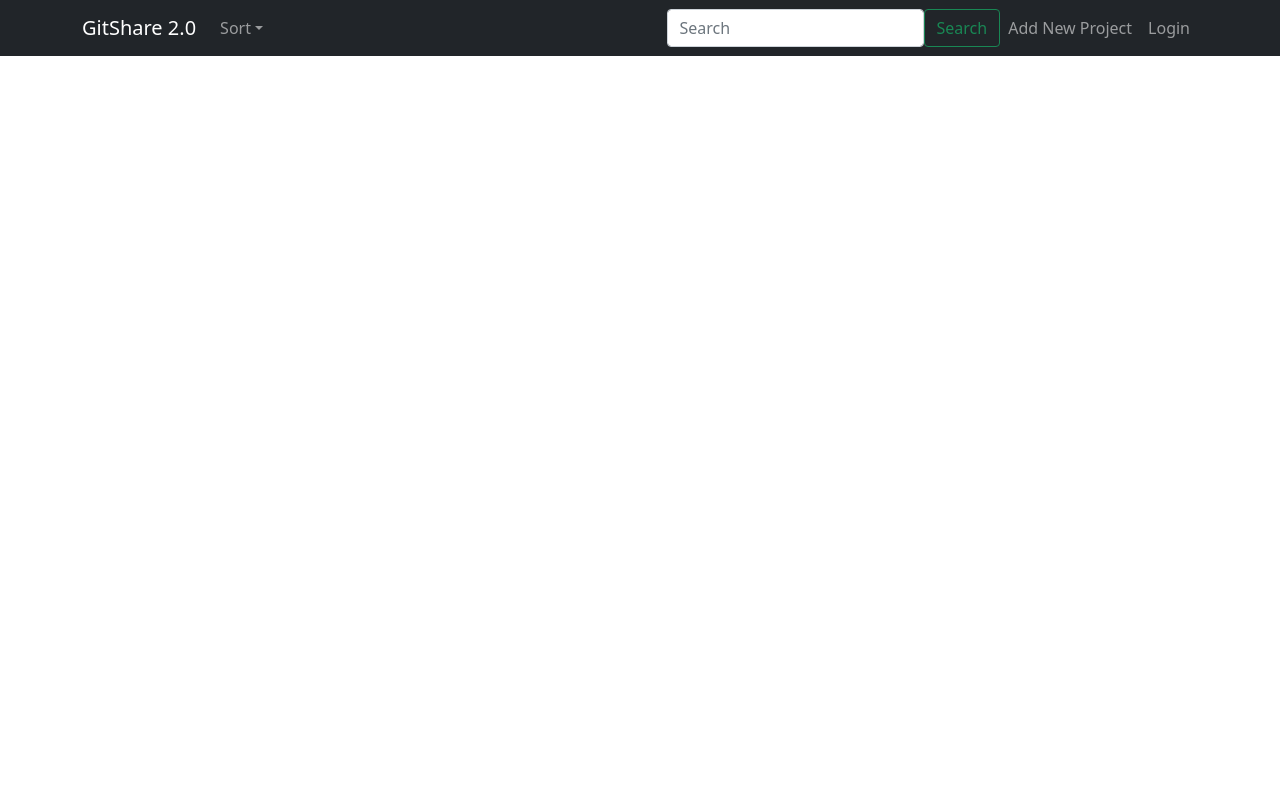
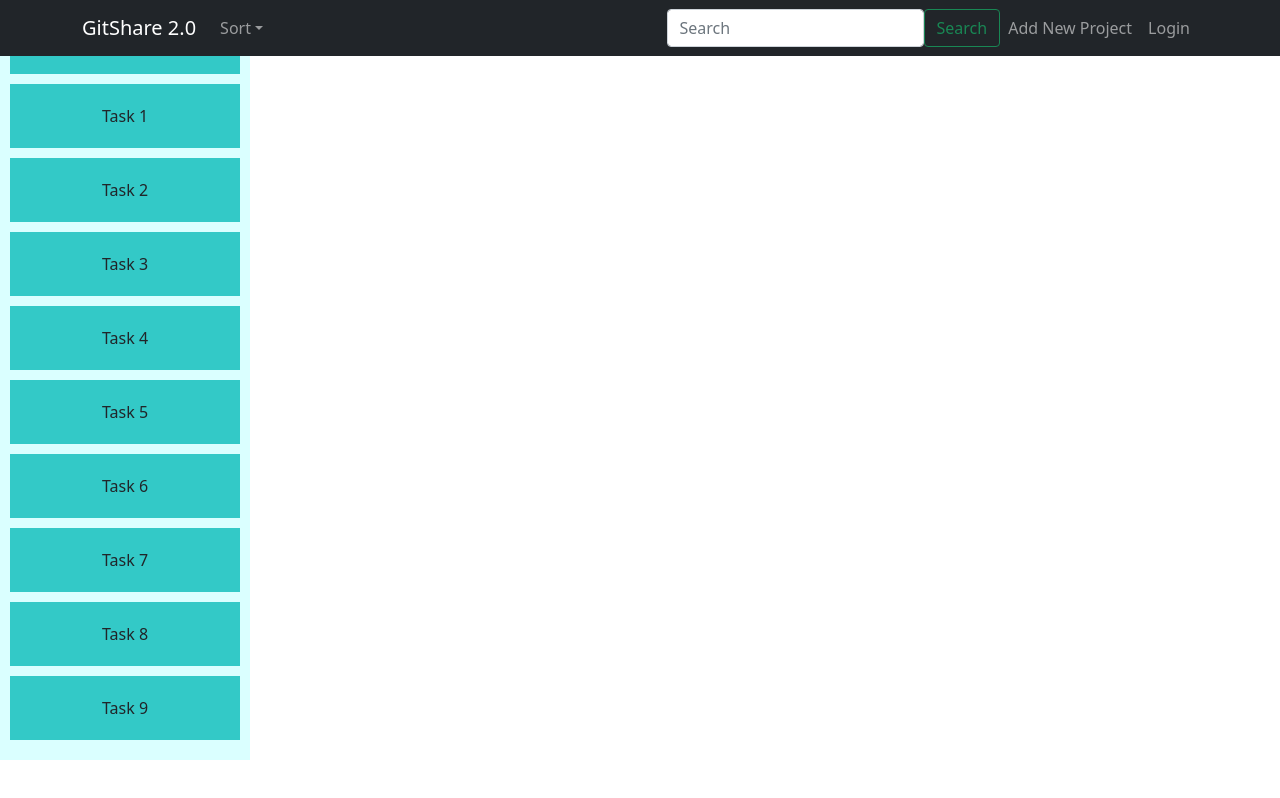
Before and after one commit to Jason-M-Bailey/git-share, a React (Create React App) app in the folder client/: page /prject in a window 1280 px wide. Built offline with nearby package versions, Linux system fonts and the light colour scheme.

Commit message:
draggable example & dependencies

```diff
--- a/client/package.json
+++ b/client/package.json
@@ -8,8 +8,10 @@
     "@testing-library/user-event": "^12.8.3",
     "bootstrap": "^5.1.1",
     "react": "^17.0.2",
+    "react-beautiful-dnd": "^13.1.0",
     "react-bootstrap": "^2.0.0-rc.0",
     "react-dom": "^17.0.2",
+    "react-draggable": "^4.4.4",
     "react-scripts": "4.0.3",
     "semantic-ui-css": "^2.4.1",
     "semantic-ui-react": "^2.0.4",
--- a/client/src/App.js
+++ b/client/src/App.js
@@ -2,6 +2,8 @@
 import Navbar from "./components/Navbar/navbar";
 import { BrowserRouter as Router, Route, Switch } from "react-router-dom";
 import Search from "./pages/Search";
+
+import VerticalDragList from "./components/Dnd/dnd";
 
 function App() {
   return (
@@ -11,6 +13,7 @@
           <Navbar />
           <Switch>
             <Route exact path="/search" component={Search} />
+            <Route exact path="/prject" component={VerticalDragList} />
           </Switch>
         </div>
       </Router>
--- /dev/null
+++ b/client/src/components/Dnd/dnd.js
@@ -0,0 +1,99 @@
+//
+import React, { Component } from "react";
+import { DragDropContext, Droppable, Draggable } from "react-beautiful-dnd";
+
+// Create data for list
+const getItems = (count) =>
+  Array.from({ length: count }, (v, k) => k).map((k) => ({
+    id: `task-${k}`,
+    content: `Task ${k}`,
+  }));
+
+// Reorder the list items
+const reorder = (list, startIndex, endIndex) => {
+  const result = Array.from(list);
+  const [removed] = result.splice(startIndex, 1);
+  result.splice(endIndex, 0, removed);
+
+  return result;
+};
+
+const grid = 10;
+
+const getItemStyle = (isDragging, draggableStyle) => ({
+  userSelect: "none",
+  padding: grid * 2,
+  margin: `0 0 ${grid}px 0`,
+  background: isDragging ? "#77e2e0" : "#33c9c7",
+  ...draggableStyle,
+});
+
+const getListStyle = (isDraggingOver) => ({
+  background: isDraggingOver ? "#a1ffc5" : "#daffff",
+  padding: grid,
+  width: 250,
+});
+
+class VerticalDragList extends Component {
+  constructor(props) {
+    super(props);
+    this.state = {
+      items: getItems(10),
+    };
+    this.onDragEnd = this.onDragEnd.bind(this);
+  }
+
+  onDragEnd(result) {
+    // if item dropped outside the list
+    if (!result.destination) {
+      return;
+    }
+
+    const items = reorder(
+      this.state.items,
+      result.source.index,
+      result.destination.index
+    );
+
+    this.setState({
+      items,
+    });
+  }
+
+  render() {
+    return (
+      <DragDropContext onDragEnd={this.onDragEnd}>
+        <Droppable droppableId="droppable">
+          {(provided, snapshot) => (
+            <div
+              {...provided.droppableProps}
+              ref={provided.innerRef}
+              style={getListStyle(snapshot.isDraggingOver)}
+            >
+              {this.state.items.map((item, index) => (
+                <Draggable key={item.id} draggableId={item.id} index={index}>
+                  {(provided, snapshot) => (
+                    <div
+                      ref={provided.innerRef}
+                      {...provided.draggableProps}
+                      {...provided.dragHandleProps}
+                      style={getItemStyle(
+                        snapshot.isDragging,
+                        provided.draggableProps.style
+                      )}
+                    >
+                      {item.content}
+                    </div>
+                  )}
+                </Draggable>
+              ))}
+              {provided.placeholder}
+            </div>
+          )}
+        </Droppable>
+      </DragDropContext>
+    );
+  }
+}
+
+export default VerticalDragList;
```
Also changed, not shown: 1 other file (tests, documents, lock files or other folders).
